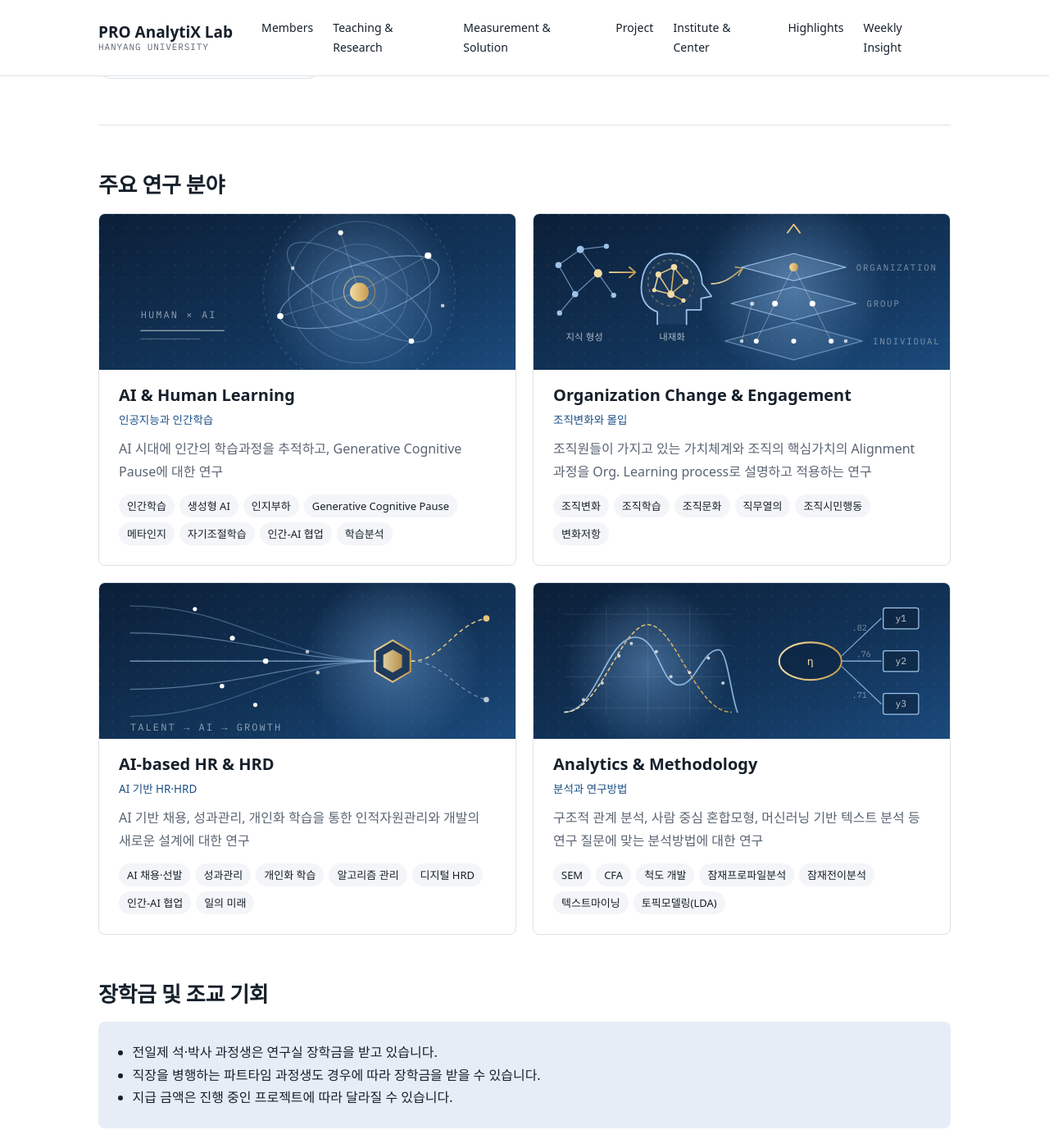
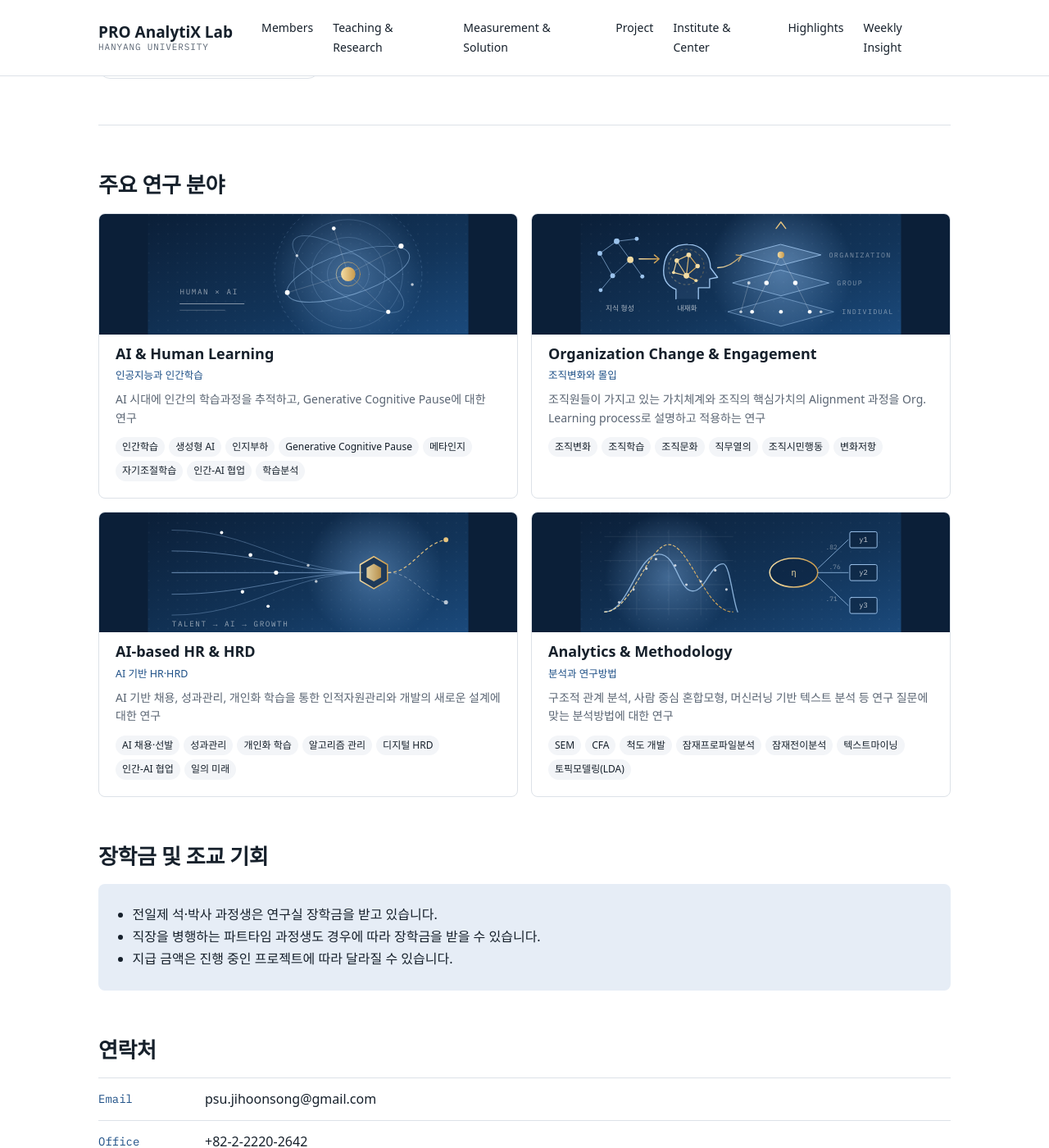
Before and after one commit to drsprolab/drsprolab.github.io, a Jekyll site: the page built from index.html, in a window 1280 px wide and 1400 px high, scrolled down 1582 px. Shown: the whole window at 82% size. Built offline with Jekyll 4.4.1, drawn with Linux system fonts in a browser that asks for light colours; some web fonts are replaced.

Commit message:
Compact research area artwork typography and spacing

```diff
--- a/assets/css/style.css
+++ b/assets/css/style.css
@@ -85,13 +85,15 @@
 .hero h1 .expand { display: block; font-family: var(--f-body); font-weight: 500; font-size: .36em; color: var(--muted); margin-top: 10px; letter-spacing: .01em; }
 .hero p { margin: 0; max-width: 62ch; font-size: 17px; }
 .section { padding-block: 56px 0; }
-.areas { display: grid; grid-template-columns: repeat(2, minmax(0, 1fr)); gap: 20px; }
-.area { border: 1px solid var(--line); border-radius: 8px; padding: 24px; display: grid; gap: 10px; align-content: start; background: var(--paper); }
+.areas { display: grid; grid-template-columns: repeat(2, minmax(0, 1fr)); gap: 16px; }
+.area { border: 1px solid var(--line); border-radius: 8px; padding: 20px; display: grid; gap: 8px; align-content: start; background: var(--paper); }
 .area { overflow: hidden; padding-top: 0; }
-.area-art { display: block; width: calc(100% + 48px); max-width: none; height: auto; aspect-ratio: 400 / 150; margin: 0 -24px 8px; }
-.area .area-en { font-family: var(--f-body); font-size: 20px; font-weight: 600; color: var(--ink); line-height: 1.3; }
-.area .area-ko { font-family: var(--f-body); font-size: 13.5px; color: var(--accent); margin-top: -4px; }
-.area p { margin: 0; color: var(--muted); }
+.area-art { display: block; width: calc(100% + 40px); max-width: none; height: auto; aspect-ratio: 400 / 115; margin: 0 -20px 4px; background: #0b1f38; }
+.area .area-en { font-family: var(--f-body); font-size: 18px; font-weight: 600; color: var(--ink); line-height: 1.3; }
+.area .area-ko { font-family: var(--f-body); font-size: 12.5px; color: var(--accent); margin-top: -4px; }
+.area p { margin: 0; color: var(--muted); font-size: 14px; line-height: 1.6; }
+.area .tags { gap: 5px; }
+.area .tags li { font-size: 12px; padding: 2px 8px; }
 .tags { list-style: none; margin: 4px 0 0; padding: 0; display: flex; flex-wrap: wrap; gap: 6px; }
 .tags li { font-size: 13px; padding: 3px 10px; border-radius: 999px; background: var(--tint); }
 .notice { background: var(--accent-soft); border-radius: 8px; padding: 24px; }
```
